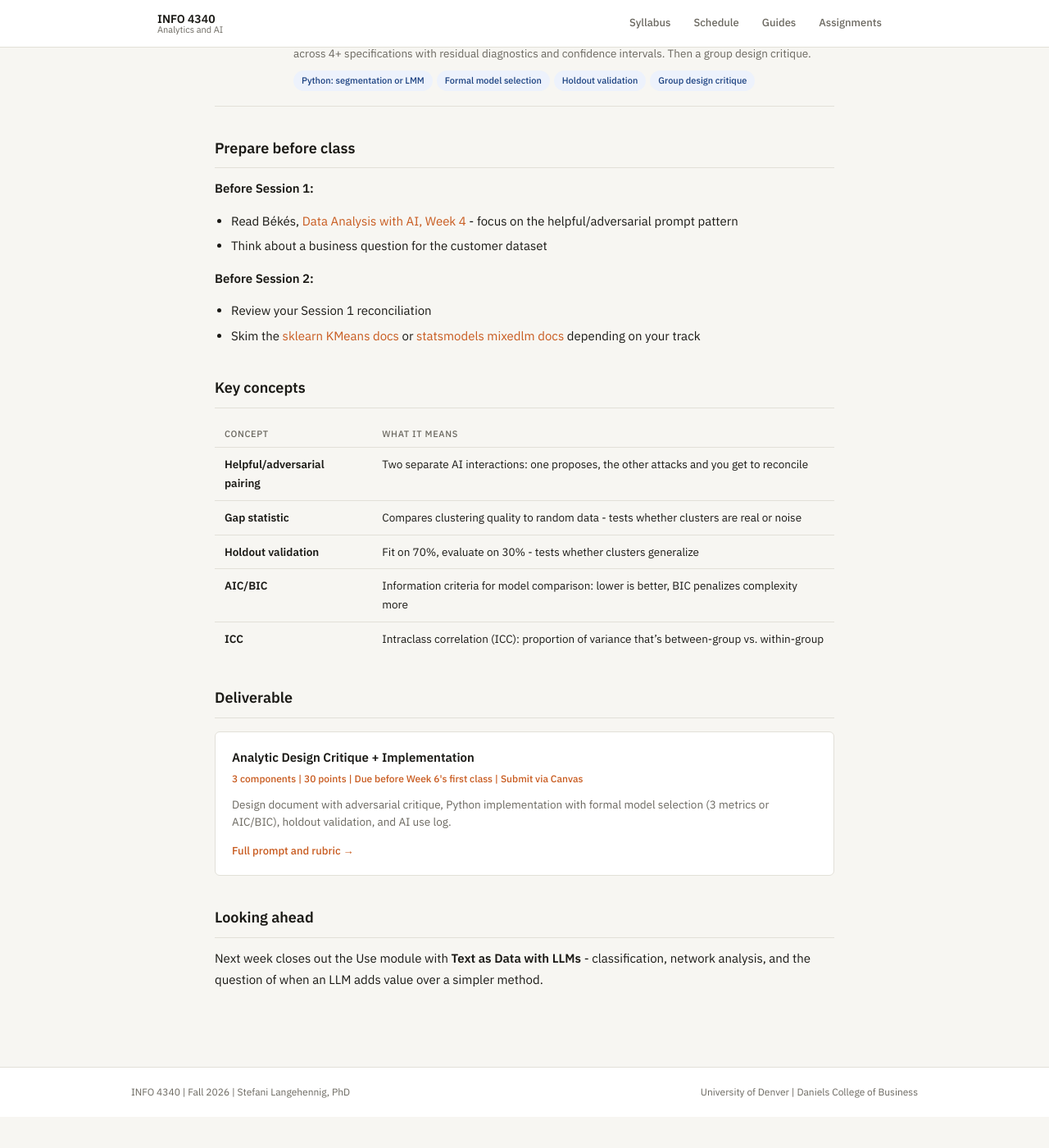
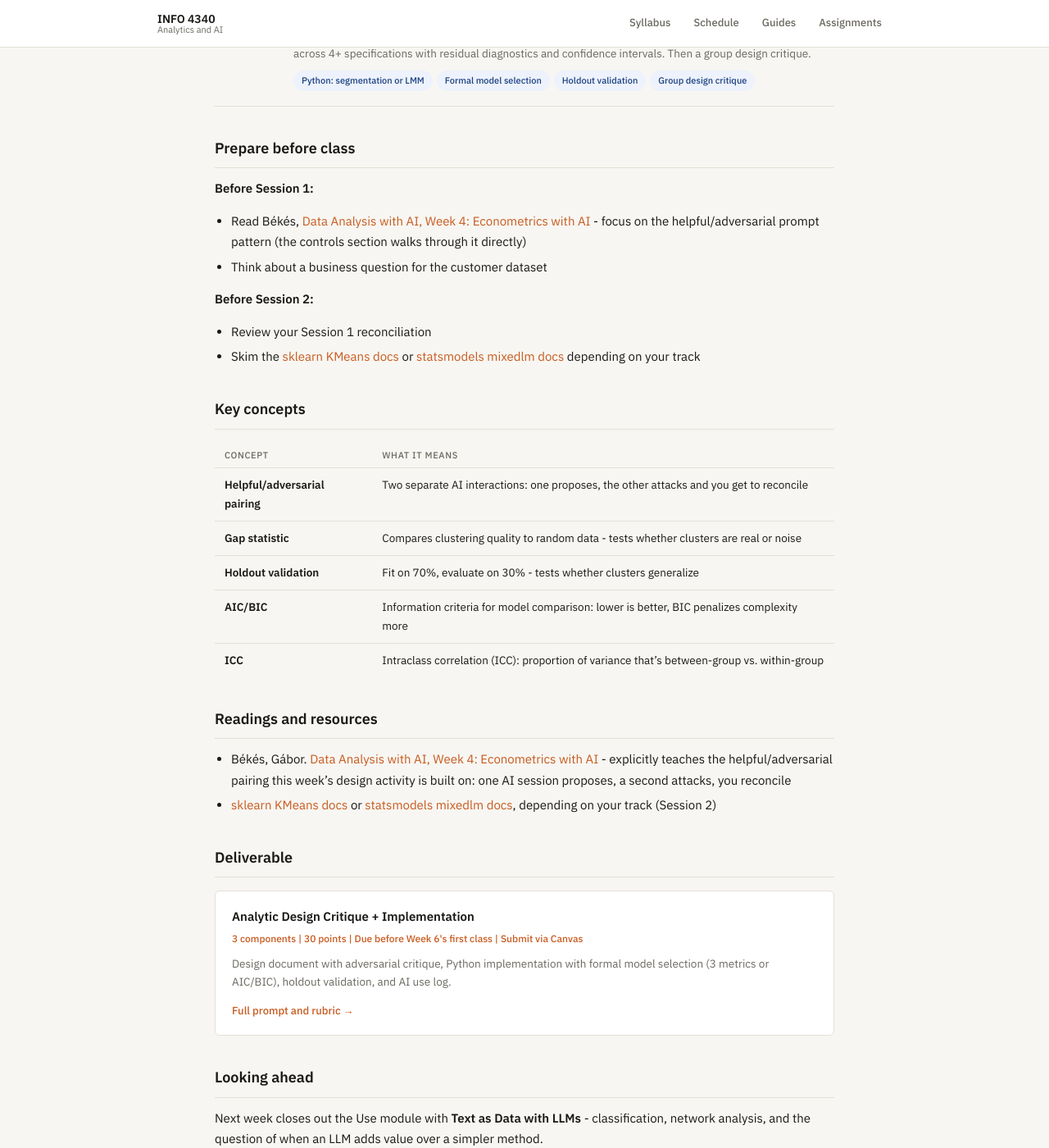
Before and after one commit to steflangehennig/info4340, a Jekyll site: the page built from schedule/week-5.md, in a window 1280 px wide and 1400 px high, scrolled down 918 px. Shown: the whole window at 82% size. Built offline with Jekyll 4.4.1, drawn with Linux system fonts in a browser that asks for light colours; before the commit the page ends 2280 px from its top, so only the background shows below that.

Commit message:
update all reading materials

```diff
--- a/schedule/week-5.md
+++ b/schedule/week-5.md
@@ -55,7 +55,7 @@ By the end of this week, you should be able to:
 
 **Before Session 1:**
 
-- Read Békés, [Data Analysis with AI, Week 4](https://gabors-data-analysis.com/ai-course/) - focus on the helpful/adversarial prompt pattern
+- Read Békés, [Data Analysis with AI, Week 4: Econometrics with AI](https://gabors-data-analysis.com/ai-course/unit4/index.html) - focus on the helpful/adversarial prompt pattern (the controls section walks through it directly)
 - Think about a business question for the customer dataset
 
 **Before Session 2:**
@@ -73,6 +73,11 @@ By the end of this week, you should be able to:
 | **AIC/BIC** | Information criteria for model comparison: lower is better, BIC penalizes complexity more |
 | **ICC** | Intraclass correlation (ICC): proportion of variance that's between-group vs. within-group |
 
+## Readings and resources
+
+- Békés, Gábor. [Data Analysis with AI, Week 4: Econometrics with AI](https://gabors-data-analysis.com/ai-course/unit4/index.html) - explicitly teaches the helpful/adversarial pairing this week's design activity is built on: one AI session proposes, a second attacks, you reconcile
+- [sklearn KMeans docs](https://scikit-learn.org/stable/modules/generated/sklearn.cluster.KMeans.html) or [statsmodels mixedlm docs](https://www.statsmodels.org/stable/mixed_linear.html), depending on your track (Session 2)
+
 ## Deliverable
 
 <div class="assignment-preview" markdown="0">
```
Also changed, not shown: schedule/week-3.md (+5 -1 lines), schedule/week-6.md (+6 -1 lines), schedule/week-7.md (+4 -0 lines), schedule/week-8.md (+5 -0 lines), schedule/week-9.md (+5 -1 lines).
